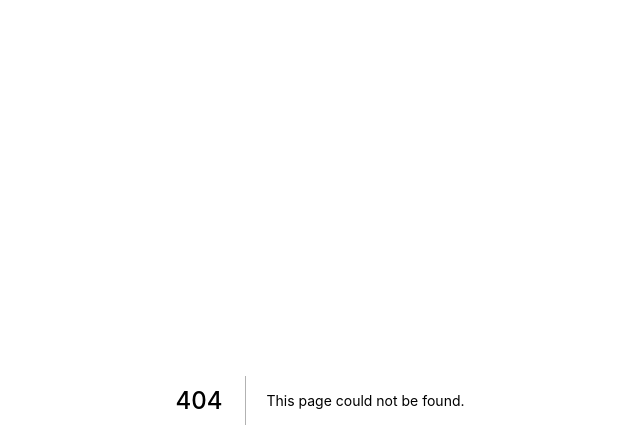
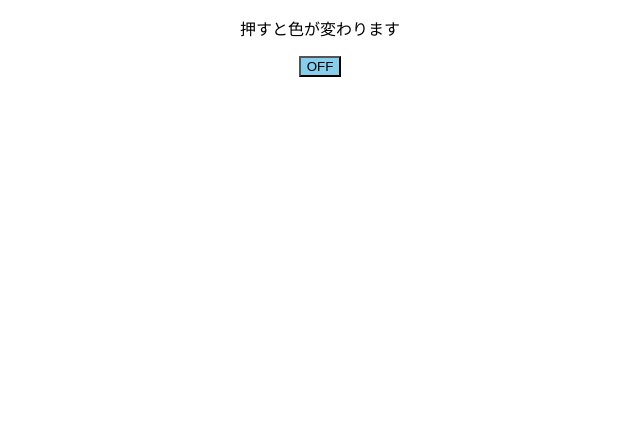
Before and after one commit to tanaka-gftd/react-next-study, a Next.js app in the folder my-app/: page /switch-demo in a window 1280 px wide. Before the commit this address had no page. Shown: the top 448 px of the page, without its empty margins (320-960 px from the left). Built offline with nearby package versions, Linux system fonts and the light colour scheme.

Commit message:
useStateの学習

```diff
--- /dev/null
+++ b/my-app/pages/switch-demo.tsx
@@ -0,0 +1,33 @@
+//useState...React Hooksの一つで、関数コンポーネント内の状態を管理する
+import { useState } from "react";
+
+
+const SwitchDemo = () => {
+
+  /*
+    useStateは、返り値として長さ2に配列を返す。
+    一つ目は状態を表す変数の名前、二つ目は状態を表す変数の値を変更する関数
+    状態を表す変数の初期値は、useStateに引数として渡した値になる。
+  */
+  const [pushed, setPushed] = useState(false);
+
+  return (
+    <main style={{textAlign: "center"}}>
+      <p>押すと色が変わります</p>
+      <button
+        /*
+          HTMLだと 「onClick=関数名」 でonClickに関数が渡せるが、TSX（JSX）ではこの方法では渡せない。
+          なので、Reactでは「onClick={()=>関数}」として、onClickに関数を渡す。（関数名を書くのではなく、アロー関数を記述して渡す）
+
+          なお、「onClick={関数}」と記述すると、onClickには関数ではなく、関数の返り値が渡されてしまうので注意。
+        */
+        onClick={() => {setPushed(!pushed)}}
+        style={{background: pushed ? "pink" : "skyblue"}}
+      >
+        {pushed ? "ON" : "OFF"}
+      </button>
+    </main>
+  );
+};
+
+export default SwitchDemo;
```
